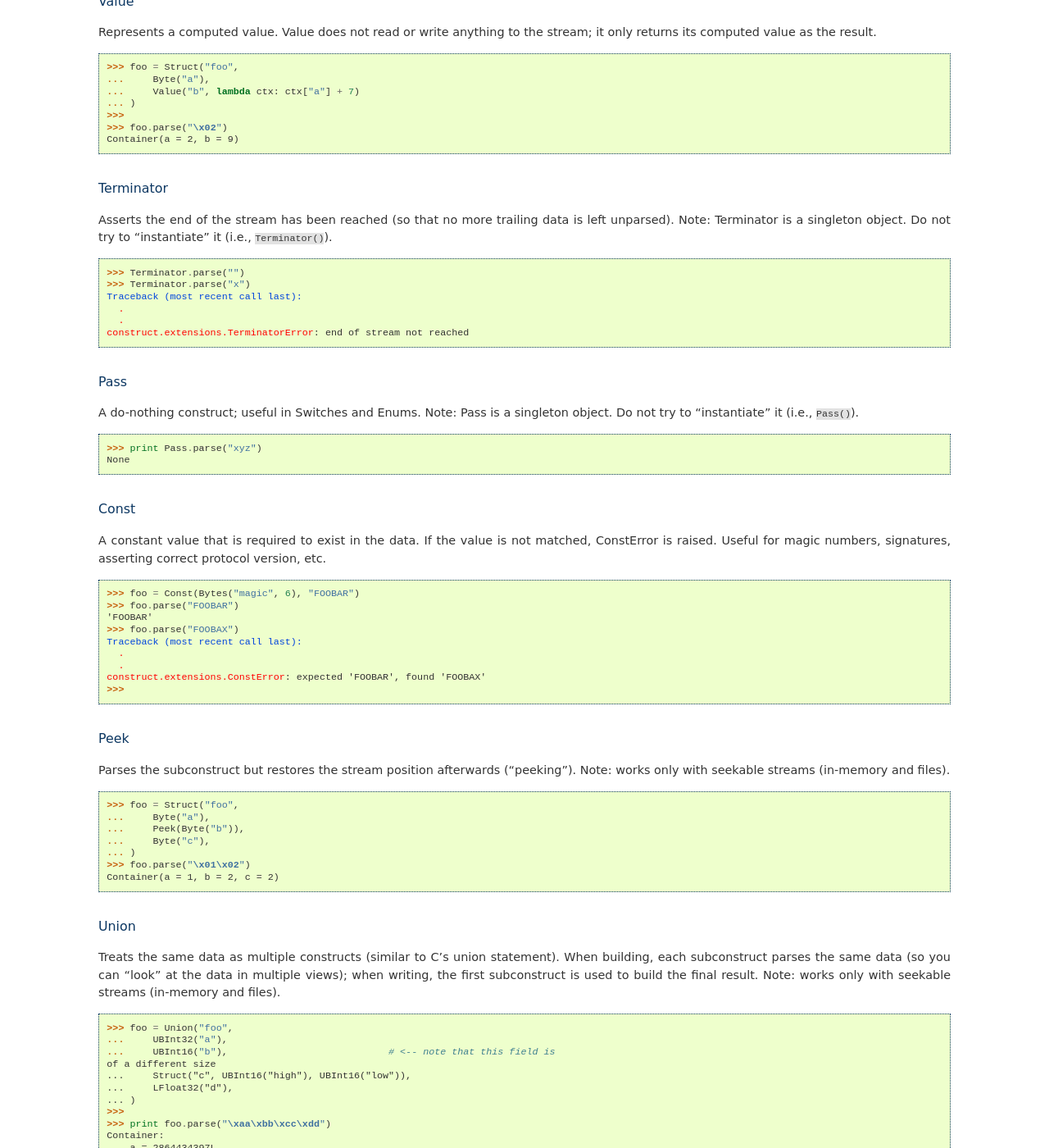
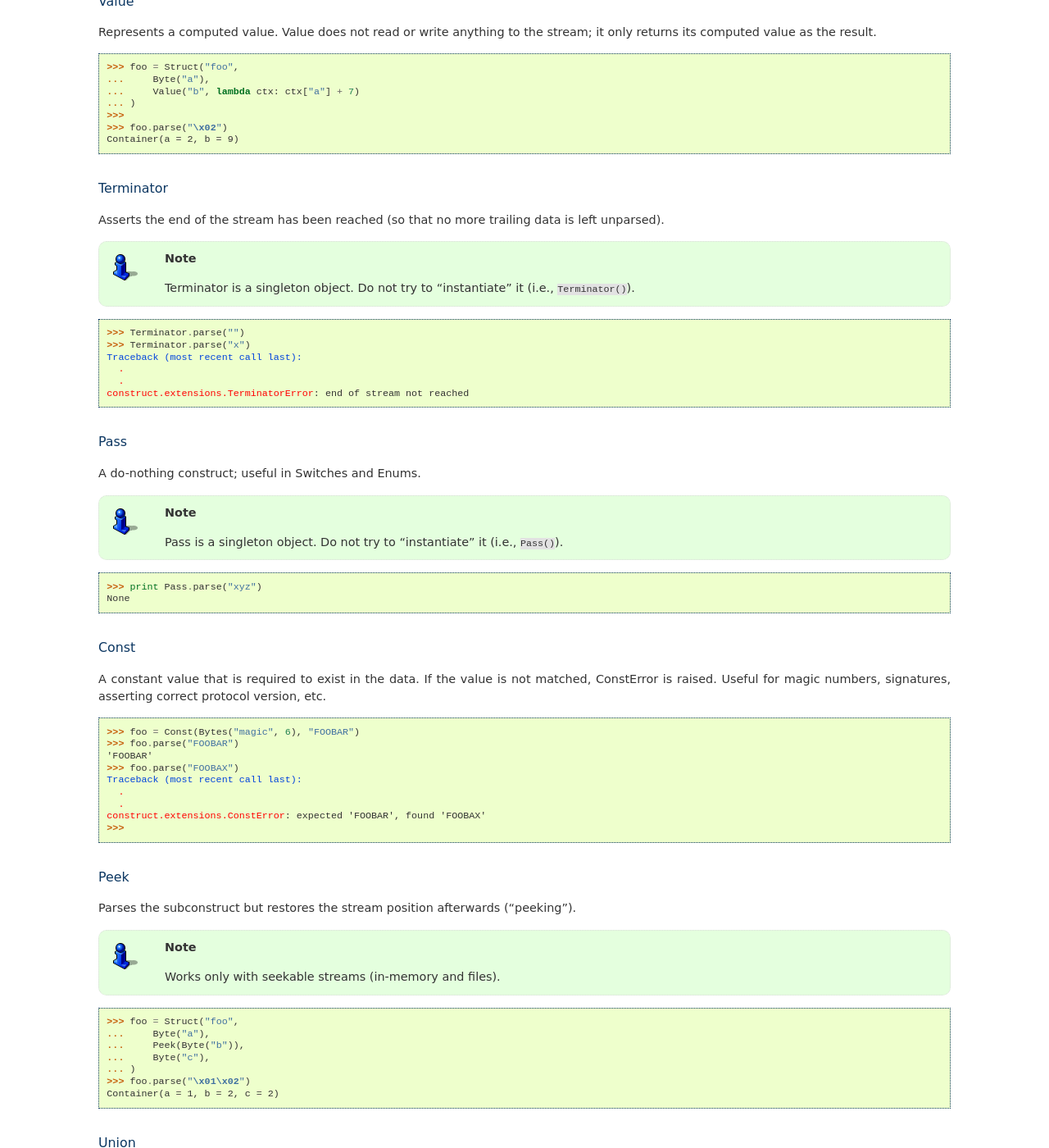
Before and after one commit to MostAwesomeDude/construct, a Sphinx documentation site: the page built from docs/misc.rst, in a window 1280 px wide and 1400 px high, scrolled down 2445 px. Shown: the whole window at 82% size. Built offline with Sphinx 7.4.7, drawn with Linux system fonts in a browser that asks for light colours; some of the changed text lies outside the part shown.

Commit message:
More docs (and docstrings) fixes: Typos, punctuation and better cross-linking.

```diff
--- a/docs/basics.rst
+++ b/docs/basics.rst
@@ -158,6 +158,7 @@
 >>> bar2.parse("abcd")
 Container(a = 97, b = 98, c = 99, d = 100)
 
+.. seealso:: The :func:`~construct.macros.Embedded` macro.
 
 Sequences
 =========
--- a/docs/meta.rst
+++ b/docs/meta.rst
@@ -108,7 +108,9 @@
 -----------
 
 A repeater that repeats until a condition is met. The perfect example is
-null-terminated strings. Note: for null-terminated strings, use CString.
+null-terminated strings.
+
+.. note:: For null-terminated strings, use :func:`~construct.CString`.
 
 >>> foo = RepeatUntil(lambda obj, ctx: obj == "\x00", Field("data", 1))
 >>>
@@ -217,10 +219,12 @@
 Pointer allows for non-sequential construction. The pointer first changes the
 stream position, constructs the subconstruct, and restores the original stream
 position.
-the stream position points the construction
-Note: pointers are available only for seekable streams (in-memory and files).
-Sockets and pipes do not suppose seeking, so you'll have to first read the
-data from the stream, and parse it in-memory.
+
+.. note::
+
+    Pointers are available only for seekable streams (in-memory and files).
+    Sockets and pipes do not suppose seeking, so you'll have to first read the
+    data from the stream, and parse it in-memory.
 
 >>> foo = Struct("foo",
 ...     Pointer(lambda ctx: 4, Byte("data1")),   # <-- data1 is at (absolute)
@@ -264,9 +268,12 @@
 unless it's actually needed. The result of OnDemand is an OnDemandContainer --
 a special object that "remembers" the stream position where its data is found,
 and parses it when you access its .value property.
-Note: lazy construction is available only for seekable streams (in-memory and
-files). Sockets and pipes do not suppose seeking, so you'll have to first read
-the data from the stream, and parse it in-memory.
+
+.. note::
+
+    Lazy construction is available only for seekable streams (in-memory and
+    files). Sockets and pipes do not suppose seeking, so you'll have to first
+    read the data from the stream, and parse it in-memory.
 
 >>> foo = Struct("foo",
 ...     Byte("a"),
--- a/docs/misc.rst
+++ b/docs/misc.rst
@@ -162,8 +162,9 @@
 ----------
 
 Asserts the end of the stream has been reached (so that no more trailing data
-is left unparsed). Note: Terminator is a singleton object. Do not try to
-"instantiate" it (i.e., ``Terminator()``).
+is left unparsed).
+
+.. note:: Terminator is a singleton object. Do not try to "instantiate" it (i.e., ``Terminator()``).
 
 >>> Terminator.parse("")
 >>> Terminator.parse("x")
@@ -176,8 +177,9 @@
 Pass
 ----
 
-A do-nothing construct; useful in Switches and Enums. Note: Pass is a
-singleton object. Do not try to "instantiate" it (i.e., ``Pass()``).
+A do-nothing construct; useful in Switches and Enums.
+
+.. note:: Pass is a singleton object. Do not try to "instantiate" it (i.e., ``Pass()``).
 
 >>> print Pass.parse("xyz")
 None
@@ -205,7 +207,9 @@
 ----
 
 Parses the subconstruct but restores the stream position afterwards
-("peeking"). Note: works only with seekable streams (in-memory and files).
+("peeking").
+
+.. note:: Works only with seekable streams (in-memory and files).
 
 >>> foo = Struct("foo",
 ...     Byte("a"),
@@ -222,8 +226,9 @@
 Treats the same data as multiple constructs (similar to C's union statement).
 When building, each subconstruct parses the same data (so you can "look" at
 the data in multiple views); when writing, the first subconstruct is used to
-build the final result. Note: works only with seekable streams (in-memory and
-files).
+build the final result.
+
+.. note:: Works only with seekable streams (in-memory and files).
 
 >>> foo = Union("foo",
 ...     UBInt32("a"),
```
Also changed, not shown: docs/bitwise.rst (+6 -1 lines), 4 other files.
